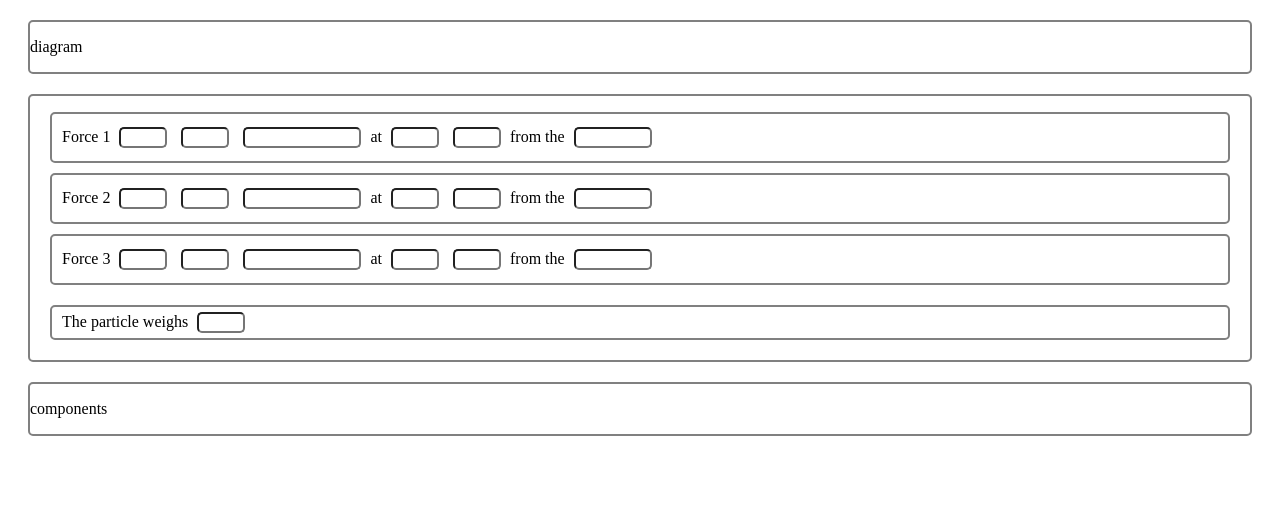
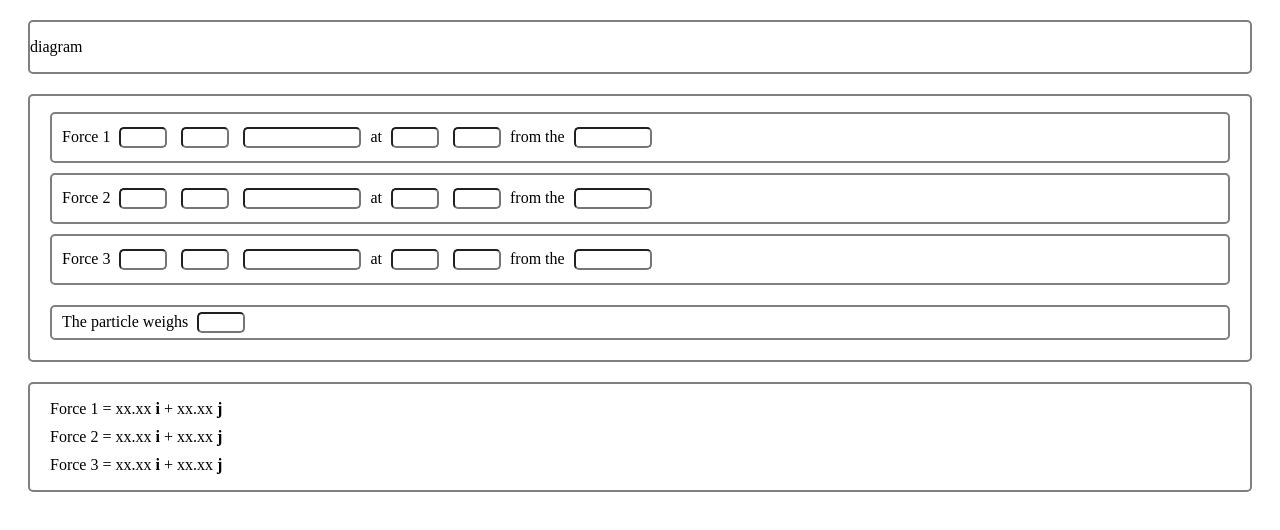
Before and after one commit to Pomegranate-Coder/StaticSolver, a plain HTML site: page index.html in a window 1280 px wide. Drawn offline with Linux system fonts and the light colour scheme.

Commit message:
pre JS mock-up complete

```diff
--- a/index.html
+++ b/index.html
@@ -52,7 +52,11 @@
 	</div>
 
 	<div id="component-display">
-		<p>components</p>
+		<ul class="components-display-container">
+			<li class="components-display-individual">Force 1 = xx.xx <span class="unit-vector">i</span> + xx.xx <span class="unit-vector">j</span></li>
+			<li class="components-display-individual">Force 2 = xx.xx <span class="unit-vector">i</span> + xx.xx <span class="unit-vector">j</span></li>
+			<li class="components-display-individual">Force 3 = xx.xx <span class="unit-vector">i</span> + xx.xx <span class="unit-vector">j</span></li>
+		</ul>
 	</div>
 
 </body>
--- a/style.css
+++ b/style.css
@@ -45,3 +45,13 @@ ul {
 .mass-input-label {
 	margin: 20px 10px;
 }
+
+/*Component display styling*/
+
+.components-display-individual {
+	margin: 10px 20px;
+}
+
+.unit-vector {
+	font-weight: bold;
+}
```
